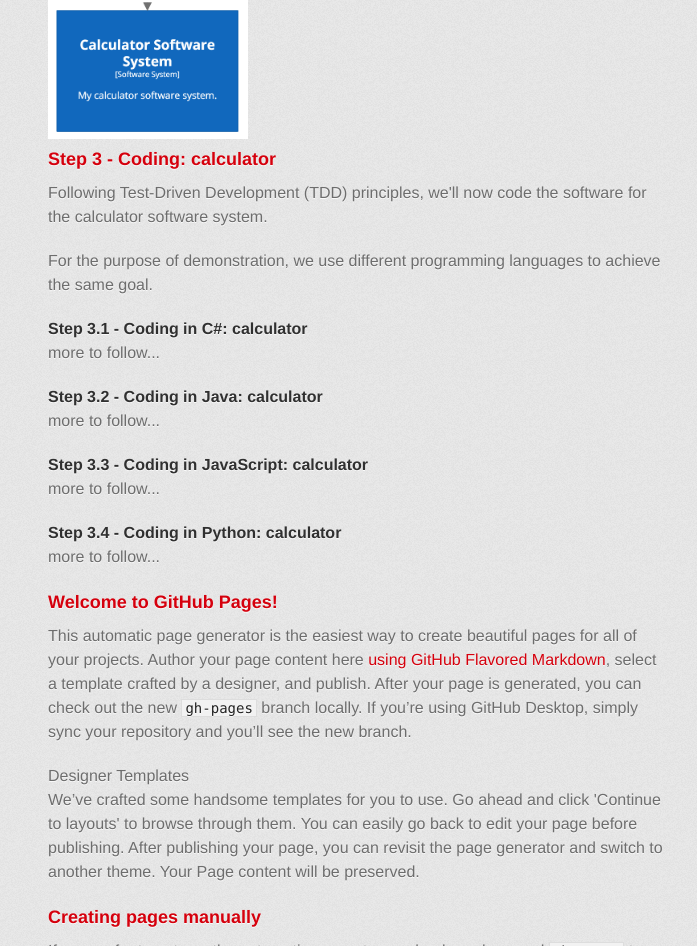
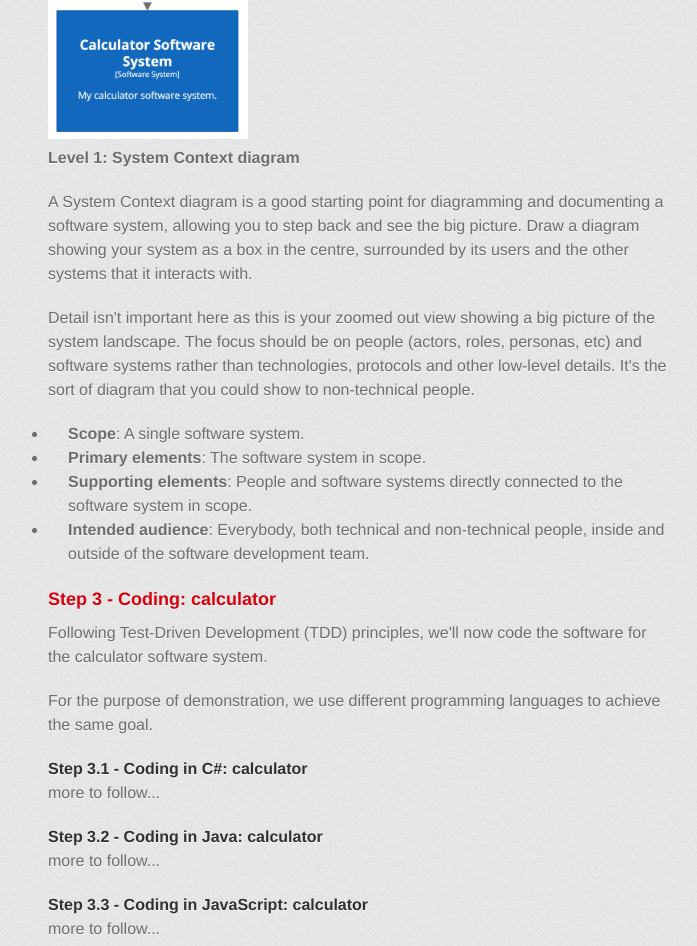
Before and after one commit to vanHeemstraSystems/vanheemstrasystems.github.io, a plain HTML site: page index.html in a window 1280 px wide. Shown: the part 1118-2064 px from the top of the page, without its empty margins (282-979 px from the left). Drawn offline with Linux system fonts and the light colour scheme; a web font is replaced by a local one.

Commit message:
Add detail to System Context

```diff
--- a/index.html
+++ b/index.html
@@ -55,6 +55,19 @@
           <p>The online c4model diagrams are at <a href=" https://structurizr.com/workspace/38150#SystemContext ">https://structurizr.com/workspace/38150#SystemContext</a></p>
           <p>The high level diagrams are programming language independent.</p>
           <span style="text-align:center; "><img src="/images/structurizr-38150-SystemContext-Cropped.png " width="200 "></span>
+
+          <p><strong>Level 1: System Context diagram</strong></p>
+          <p></p>A System Context diagram is a good starting point for diagramming and documenting a software system, allowing you to step back and see the big picture. Draw a diagram showing your system as a box in the centre, surrounded by its users and the other systems that it interacts with.</p>
+
+          <p></p>Detail isn't important here as this is your zoomed out view showing a big picture of the system landscape. The focus should be on people (actors, roles, personas, etc) and software systems rather than technologies, protocols and other low-level details. It's the sort of diagram that you could show to non-technical people.</p>
+          <ul>
+          <li><strong>Scope</strong>: A single software system.</li>
+
+          <li><strong>Primary elements</strong>: The software system in scope.</li>
+            <li><strong>Supporting elements</strong>: People and software systems directly connected to the software system in scope.</li>
+
+              <li><strong>Intended audience</strong>: Everybody, both technical and non-technical people, inside and outside of the software development team.</li>
+          </ul>
         </h3>
 
         <h3>
```
